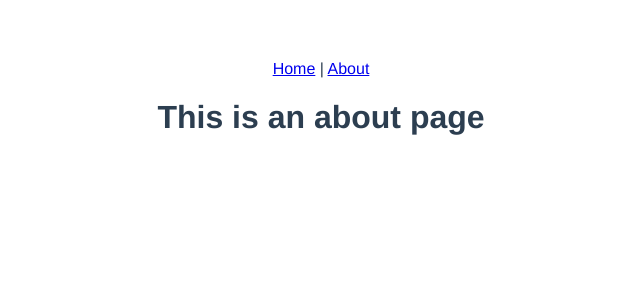
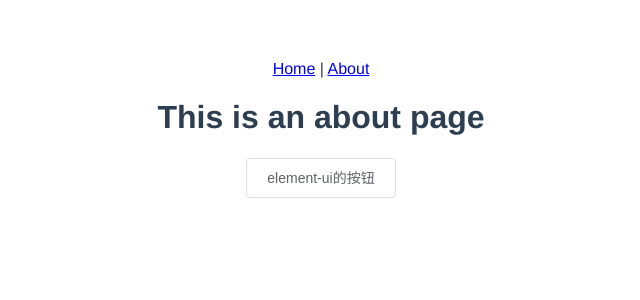
Before and after one commit to keeperLee/vue-template, a Vue app: page /about in a window 1280 px wide. Shown: the top 300 px of the page, without its empty margins (319-959 px from the left). Built offline with nearby package versions, Linux system fonts and the light colour scheme.

Commit message:
vue绑定element-ui

```diff
--- a/src/main.js
+++ b/src/main.js
@@ -2,7 +2,9 @@
 import App from './App.vue'
 import router from './router'
 import store from './store'
-
+import ElementUI from 'element-ui'
+import 'element-ui/lib/theme-chalk/index.css'
+Vue.use(ElementUI)
 Vue.config.productionTip = false
 
 new Vue({
--- a/src/views/About.vue
+++ b/src/views/About.vue
@@ -1,5 +1,6 @@
 <template>
-  <div class="about">
-    <h1>This is an about page</h1>
-  </div>
+    <div class="about">
+        <h1>This is an about page</h1>
+        <el-button>element-ui的按钮</el-button>
+    </div>
 </template>
```
